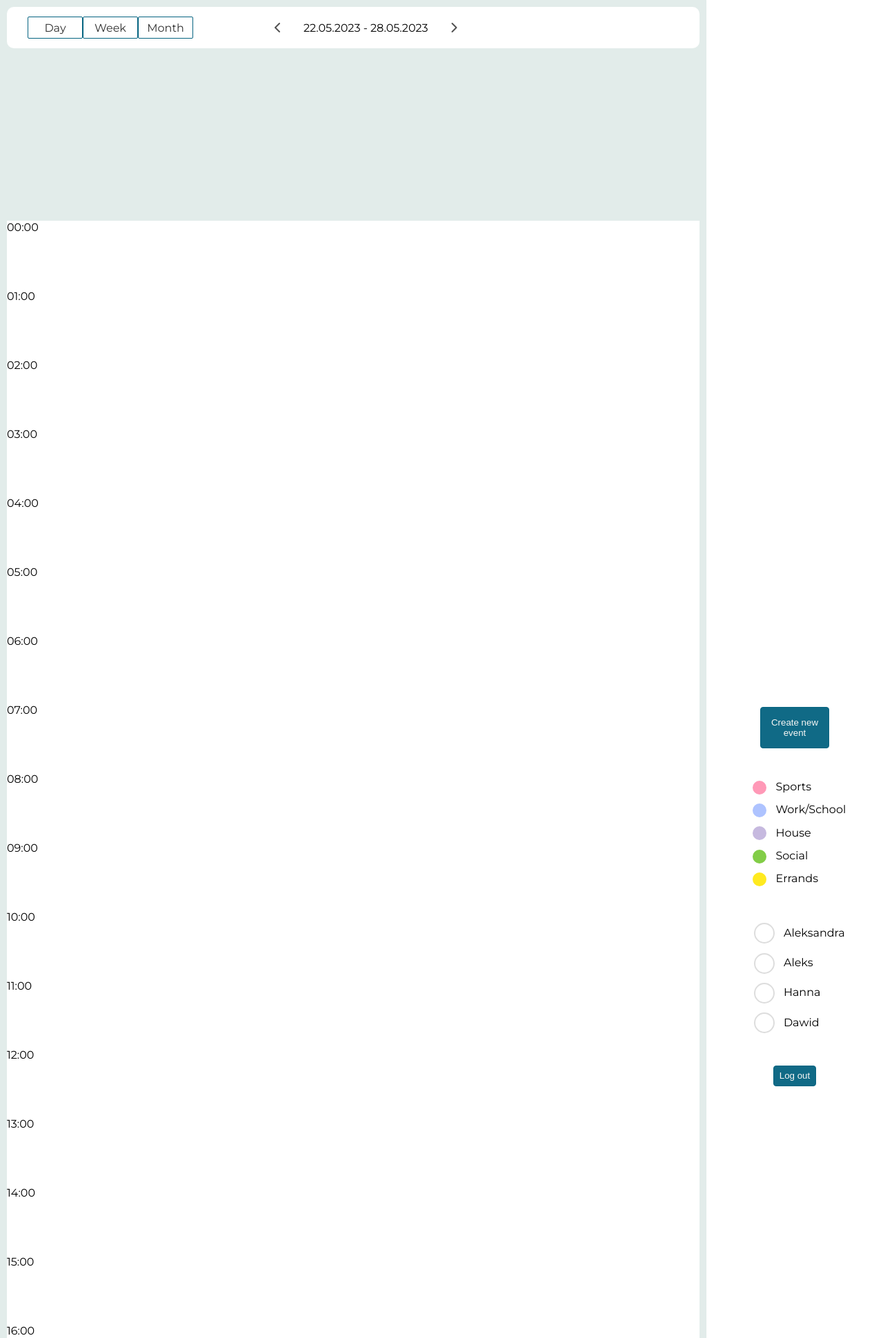
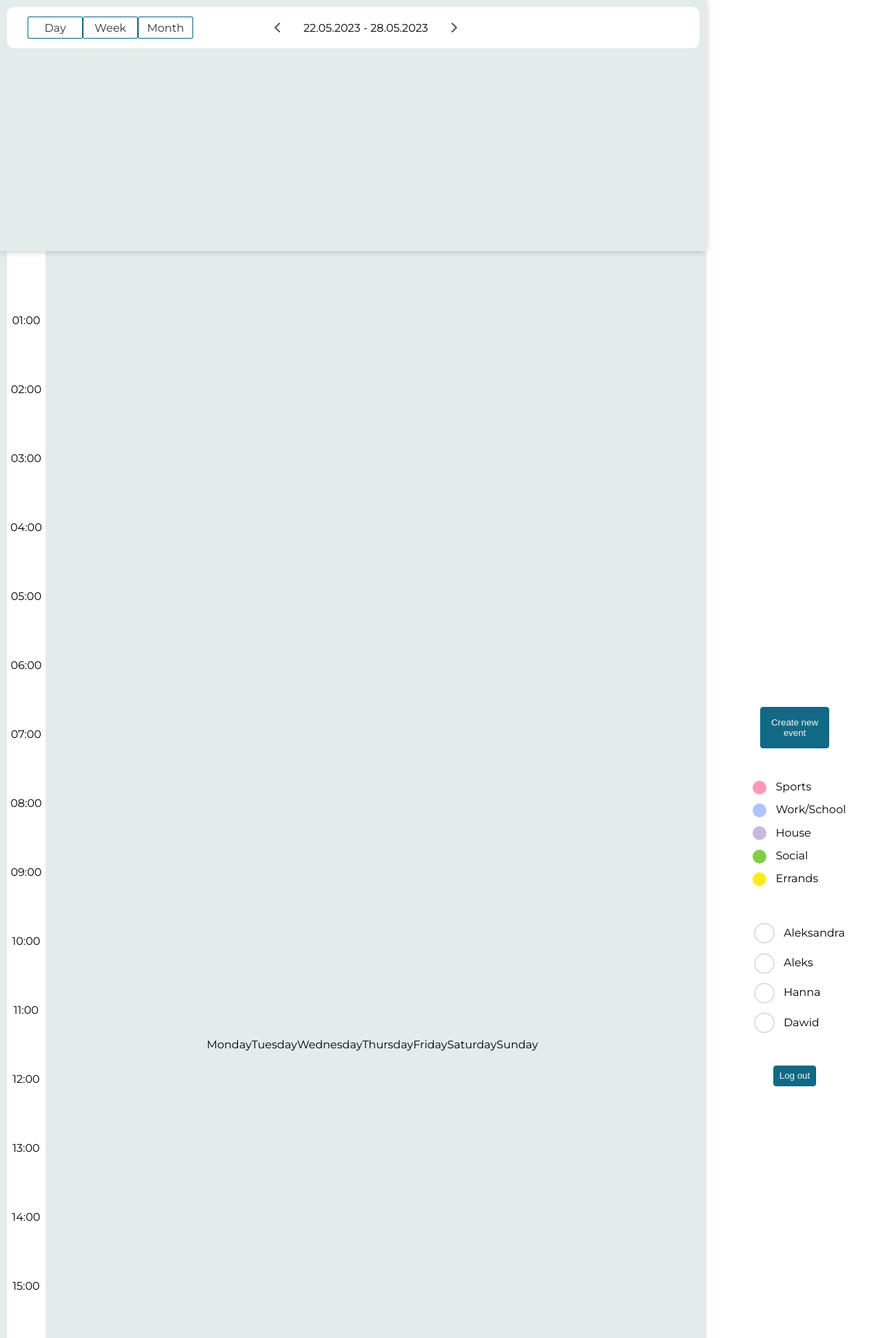
Before and after one commit to AleksandraBialasPK/LiMi_WdPAI, a PHP site: page /public/views/week.html in a window 1280 px wide. Shown: the top 1940 px of the page at 69% size. Run offline with PHP 8.4, Linux system fonts and the light colour scheme; some libraries are stand-ins or nearby versions; some web fonts are replaced.

Commit message:
making the header stand out by setting the z index

```diff
--- a/public/css/calendar.css
+++ b/public/css/calendar.css
@@ -37,12 +37,15 @@
 main {
     width: 80%;
     height: 100%;
-    padding: 10px 10px;
     float: left;
 }
 
 header {
-    height: 12%;
+    height: 14%;
+    position: relative;
+    padding: 10px 10px;
+    z-index: 1;
+    box-shadow: 0 1px 10px rgba(0, 0, 0, 0.2);
 }
 
 header > nav {
@@ -135,7 +138,8 @@
 
 .calendar {
     box-sizing: border-box;
-    height: 88%;
+    padding: 0 10px 10px 10px;
+    height: 86%;
     display: grid;
     grid-template: 1fr / 1fr 17fr;
     border-radius: 5px;
@@ -187,6 +191,15 @@
     align-items: center;
     background-color: #FFFFFF;
     border-bottom: 2px solid #E2ECEA;
+}
+
+.days-of-the-week {
+    display: grid;
+    grid-column: 2 / span 1;
+    grid-template: repeat(24, 100px) / 1fr;
+    display: flex;
+    justify-content: center;
+    align-items: center;
 }
 
 .week-grid-tiles {
--- a/public/views/week.html
+++ b/public/views/week.html
@@ -43,90 +43,41 @@
             </div>
         </nav>
     </header>
-    <section class="day-view-container">
+    <section class="calendar">
         <div class="timeline">
-            <div class="hours">
-                00:00
-            </div>
-            <div class="hours">
-                01:00
-            </div>
-            <div class="hours">
-                02:00
-            </div>
-            <div class="hours">
-                03:00
-            </div>
-            <div class="hours">
-                04:00
-            </div>
-            <div class="hours">
-                05:00
-            </div>
-            <div class="hours">
-                06:00
-            </div>
-            <div class="hours">
-                07:00
-            </div>
-            <div class="hours">
-                08:00
-            </div>
-            <div class="hours">
-                09:00
-            </div>
-            <div class="hours">
-                10:00
-            </div>
-            <div class="hours">
-                11:00
-            </div>
-            <div class="hours">
-                12:00
-            </div>
-            <div class="hours">
-                13:00
-            </div>
-            <div class="hours">
-                14:00
-            </div>
-            <div class="hours">
-                15:00
-            </div>
-            <div class="hours">
-                16:00
-            </div>
-            <div class="hours">
-                17:00
-            </div>
-            <div class="hours">
-                18:00
-            </div>
-            <div class="hours">
-                19:00
-            </div>
-            <div class="hours">
-                20:00
-            </div>
-            <div class="hours">
-                21:00
-            </div>
-            <div class="hours">
-                22:00
-            </div>
-            <div class="hours">
-                23:00
-            </div>
+            <div class="hour">01:00</div>
+            <div class="hour">02:00</div>
+            <div class="hour">03:00</div>
+            <div class="hour">04:00</div>
+            <div class="hour">05:00</div>
+            <div class="hour">06:00</div>
+            <div class="hour">07:00</div>
+            <div class="hour">08:00</div>
+            <div class="hour">09:00</div>
+            <div class="hour">10:00</div>
+            <div class="hour">11:00</div>
+            <div class="hour">12:00</div>
+            <div class="hour">13:00</div>
+            <div class="hour">14:00</div>
+            <div class="hour">15:00</div>
+            <div class="hour">16:00</div>
+            <div class="hour">17:00</div>
+            <div class="hour">18:00</div>
+            <div class="hour">19:00</div>
+            <div class="hour">20:00</div>
+            <div class="hour">21:00</div>
+            <div class="hour">22:00</div>
+            <div class="hour">23:00</div>
         </div>
-<!--        <div class="days-of-the-week">-->
-<!--            <div class="day-of-the-week">Monday</div>-->
-<!--            <div class="day-of-the-week">Tuesday</div>-->
-<!--            <div class="day-of-the-week">Wednesday</div>-->
-<!--            <div class="day-of-the-week">Thursday</div>-->
-<!--            <div class="day-of-the-week">Friday</div>-->
-<!--            <div class="day-of-the-week">Saturday</div>-->
-<!--            <div class="day-of-the-week">Sunday</div>-->
-<!--        </div>-->
+        <div class="days-of-the-week">
+            <div class="day-of-the-week">Monday</div>
+            <div class="day-of-the-week">Tuesday</div>
+            <div class="day-of-the-week">Wednesday</div>
+            <div class="day-of-the-week">Thursday</div>
+            <div class="day-of-the-week">Friday</div>
+            <div class="day-of-the-week">Saturday</div>
+            <div class="day-of-the-week">Sunday</div>
+        </div>
         <div class="week-grid-tiles">
             <div class="monday-grid-tiles weekday-grid">
                 <div class="week-grid-tile">monday 0 - 1</div>
```
